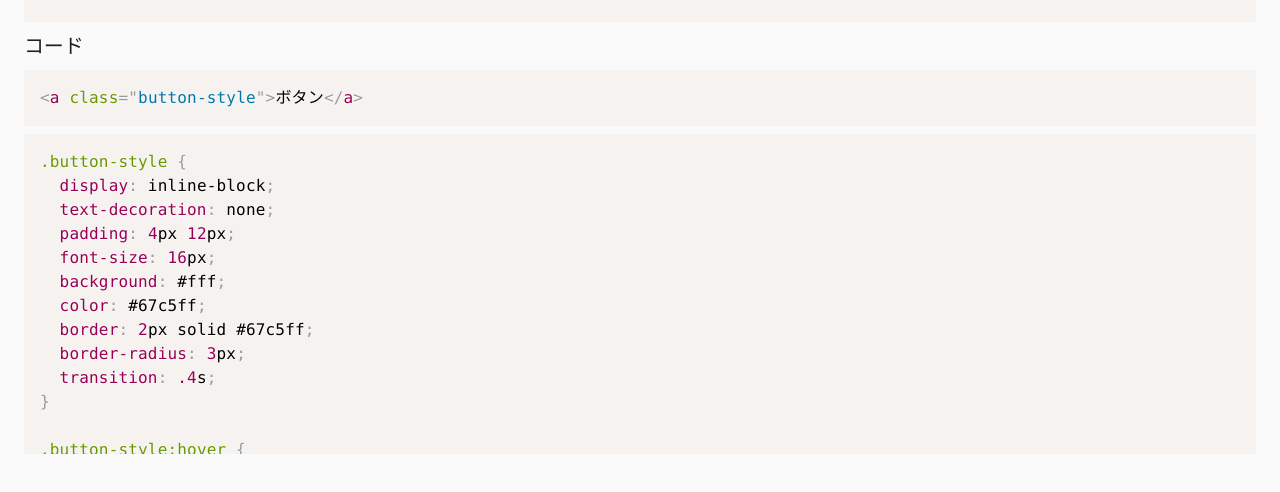
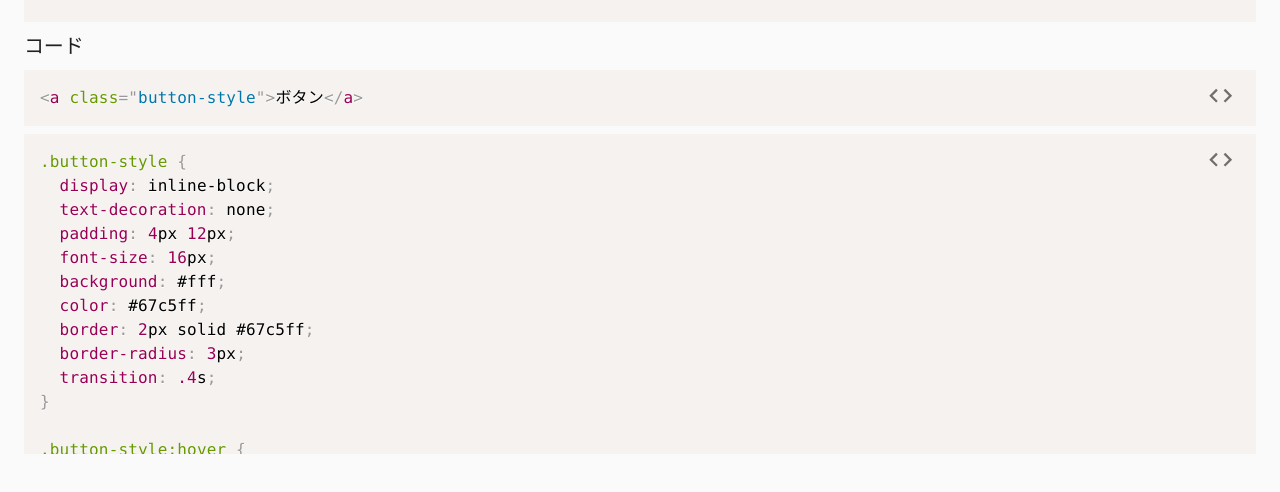
Before and after one commit to Yota-K/html-css-style-generator, a Next.js app: page /create-button in a window 1280 px wide. Shown: the part 412-904 px from the top of the page. Built offline with nearby package versions, Linux system fonts and the light colour scheme.

Commit message:
コードエリア内にコピー用のボタンを表示。

```diff
--- a/src/components/Atoms/CodeButton/index.tsx
+++ b/src/components/Atoms/CodeButton/index.tsx
@@ -6,7 +6,7 @@ import Tooltip from '@material-ui/core/Tooltip';
 
 export const CodeButton = () => {
   return (
-    <Tooltip title="Copy" placement="right">
+    <Tooltip title="Copy" placement="left">
       <IconButton>
         <CodeIcon />
       </IconButton>
--- a/src/components/Molecules/ButtonGenerator/CodeArea/index.tsx
+++ b/src/components/Molecules/ButtonGenerator/CodeArea/index.tsx
@@ -1,16 +1,29 @@
 import React from 'react';
+import styled from 'styled-components';
+
 import { Code } from '../../../Atoms/Code/index';
+import { CodeButton } from '../../../Atoms/CodeButton/index';
 
 interface Props {
-  htmlCode: string;
-  cssCode: string;
+  language: string;
+  code: string;
 }
 
-export const CodeArea: React.FC<Props> = ({ htmlCode, cssCode }) => {
+export const CodeArea: React.FC<Props> = ({ language, code }) => {
   return (
-    <>
-      <Code language="html" code={htmlCode} />
-      <Code language="css" code={cssCode} />
-    </>
+    <CodeAreaDiv>
+      <CodeButton />
+      <Code language={language} code={code} />
+    </CodeAreaDiv>
   );
 };
+
+const CodeAreaDiv = styled.div`
+  position: relative;
+
+  button {
+    position: absolute;
+    top: 0;
+    right: 10px;
+  }
+`;
--- a/src/components/Organisms/ButtonGenarator/Codeview/index.tsx
+++ b/src/components/Organisms/ButtonGenarator/Codeview/index.tsx
@@ -18,7 +18,8 @@ export const ButtonCodeView: React.FC<Props> = ({ htmlCode }) => {
     <>
       <AppTypography variant="h2" text="コード" />
       <CodeView>
-        <CodeArea htmlCode={htmlCode} cssCode={cssCode} />
+        <CodeArea language="html" code={htmlCode} />
+        <CodeArea language="css" code={cssCode} />
       </CodeView>
     </>
   );
```
